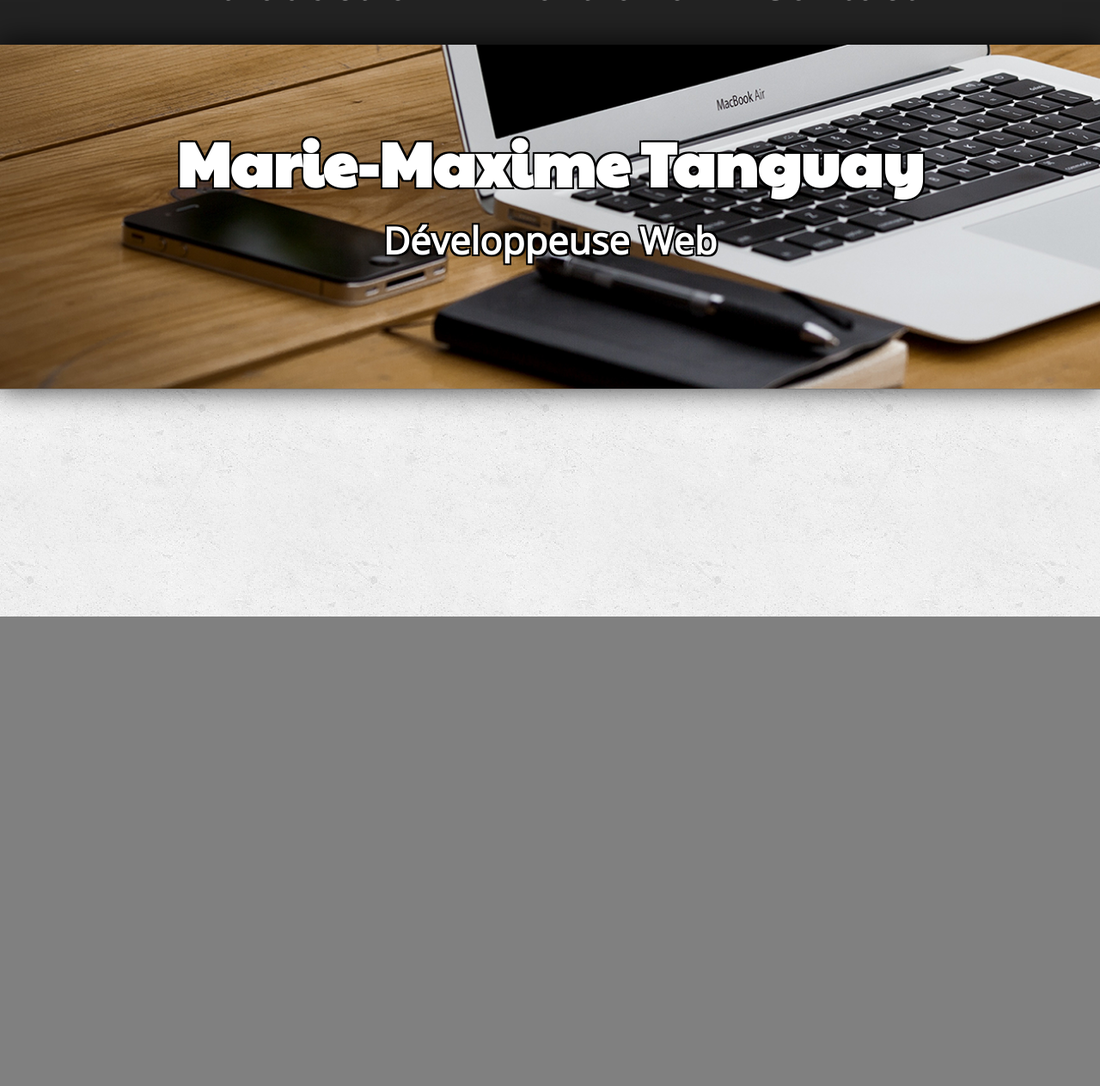
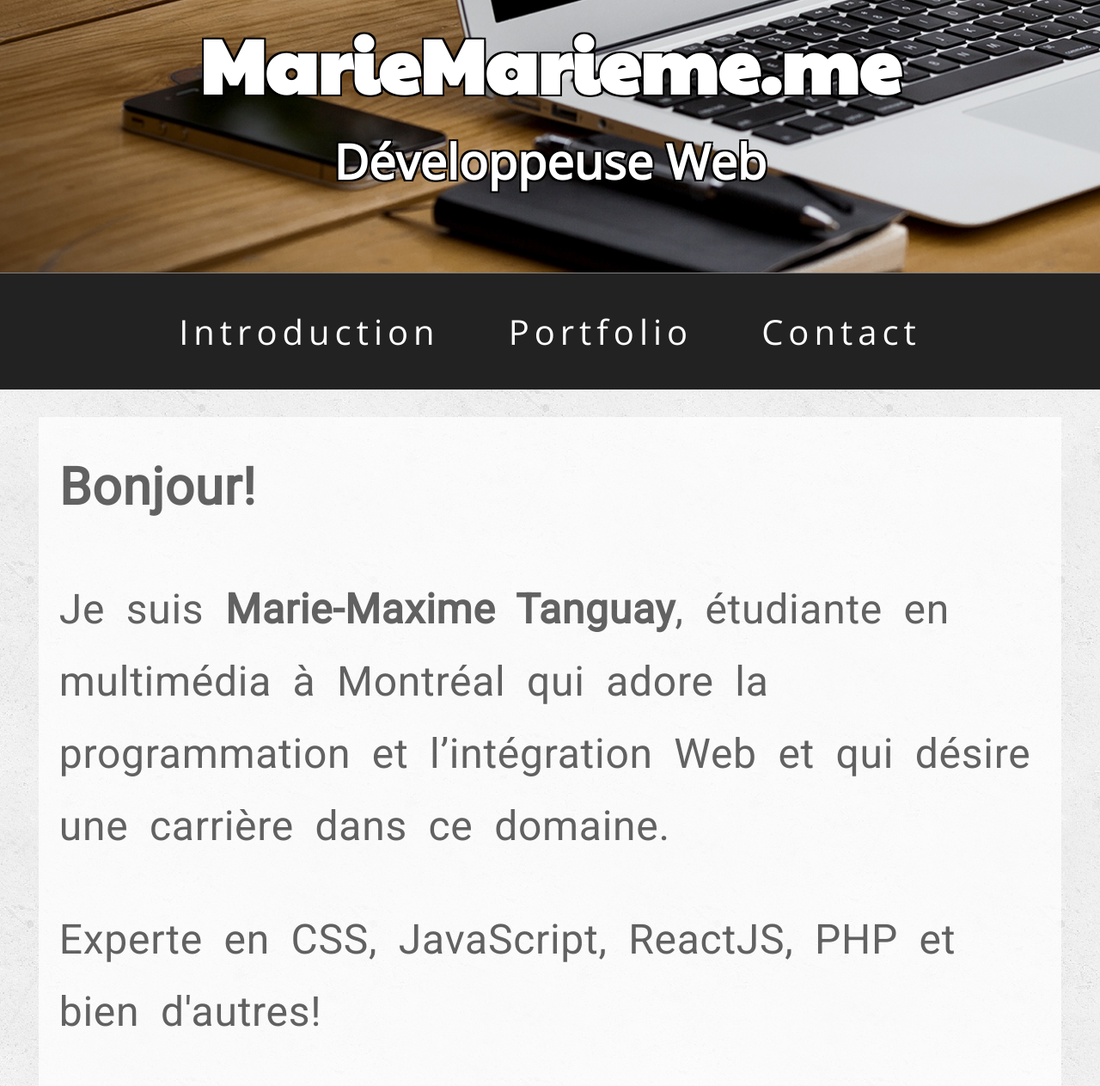
Before and after one commit to Aqually/mariemaxime-portfolio, a React app: page / in a window 1280 px wide. Shown: the part 83-1346 px from the top of the page at 86% size. Before the commit the page ends 800 px from the top, so only its background shows below. Built offline with nearby package versions, Linux system fonts and the light colour scheme.

Commit message:
ajout de descriptions

```diff
--- a/app/components/Description.js
+++ b/app/components/Description.js
@@ -0,0 +1,20 @@
+import React, {Component} from "react";
+
+export default class Header extends Component{
+    render(){
+        return (
+            <article>
+                <div>
+                    <p><b>Bonjour!</b></p>
+                    <p>
+                        Je suis <b>Marie-Maxime Tanguay</b>, étudiante en multimédia à Montréal qui adore la programmation et
+                        l’intégration Web et qui désire une carrière dans ce domaine.
+                    </p>
+                    <p>
+                        Experte en CSS, JavaScript, ReactJS, PHP et bien d'autres!
+                    </p>
+                </div>
+            </article>
+        )
+    }
+}
--- a/app/components/Header.js
+++ b/app/components/Header.js
@@ -5,7 +5,7 @@ export default class Header extends Component{
         return (
             <header>
                 <div>
-                    <h1>Marie-Maxime Tanguay</h1>
+                    <h1>MarieMarieme.me</h1>
                     <h2>Développeuse Web</h2>
                 </div>
             </header>
--- a/app/components/Main.js
+++ b/app/components/Main.js
@@ -1,15 +1,17 @@
 import React, {Component} from "react";
 import Header from "./Header"
 import Menu from "./Menu"
+import Description from "./Description";
 require("../style.css");
 
 export default class Main extends Component {
   render() {
     return (
-        <div>
+        <main>
+            <Header />
             <Menu />
-            <Header />
-        </div>
+            <Description />
+        </main>
     );
   }
 }
--- a/app/less/01_petit.less
+++ b/app/less/01_petit.less
@@ -2,6 +2,7 @@
 
 //les fonts
 @import url('https://fonts.googleapis.com/css?family=Open+Sans|Paytone+One');
+@import url('https://fonts.googleapis.com/css?family=Roboto');
 
 html,body{
    width: 100%;
@@ -13,6 +14,14 @@ body{
    background-color: gray;
    background-image: url("img/bg.png");
    color: black;
+}
+
+body {
+    -webkit-font-smoothing: antialiased;
+    text-shadow: 1px 1px 1px rgba(0,0,0,0.004);
+    text-align: left;
+    margin: auto;
+
 }
 
 /************ MENU **************/
@@ -59,7 +68,7 @@ header{
 
 header div{
    width: 100%;
-   height: 85%;
+   height: 100%;
    display: flex;
    flex-direction: column;
    justify-content: center;
@@ -74,10 +83,44 @@ h1,h2,h3{
 
 h1{
    font-family: 'Paytone One', sans-serif;
-   font-size: 4.5em;
+   font-size: 5.5em;
 }
 
 h2{
-   font-size: 2.7em;
+   font-size: 3.5em;
    font-family: "Open Sans";
 }
+
+
+
+/********* Article description ***///
+
+
+article {
+   margin: 2em auto;
+   background-color: white;
+   width: 93%;
+   opacity: 0.75;
+}
+
+article div {
+   padding-left: 0.5em;
+   padding-right: 0.5em;
+   padding-top: 0.10em;
+   padding-bottom: 0.10em;
+   font-size: 3.0em;
+   font-family: "Roboto";
+}
+
+article div p {
+   color: lighten(black,20%);
+   line-height: 1.75em;
+   letter-spacing: 0.015em;
+   word-spacing: 0.25em;
+}
+
+article div p:first-of-type{
+   margin: 0;
+   padding-top: 0.4em;
+   font-size: 1.25em;
+}
```
Also changed, not shown: app/style.css.
